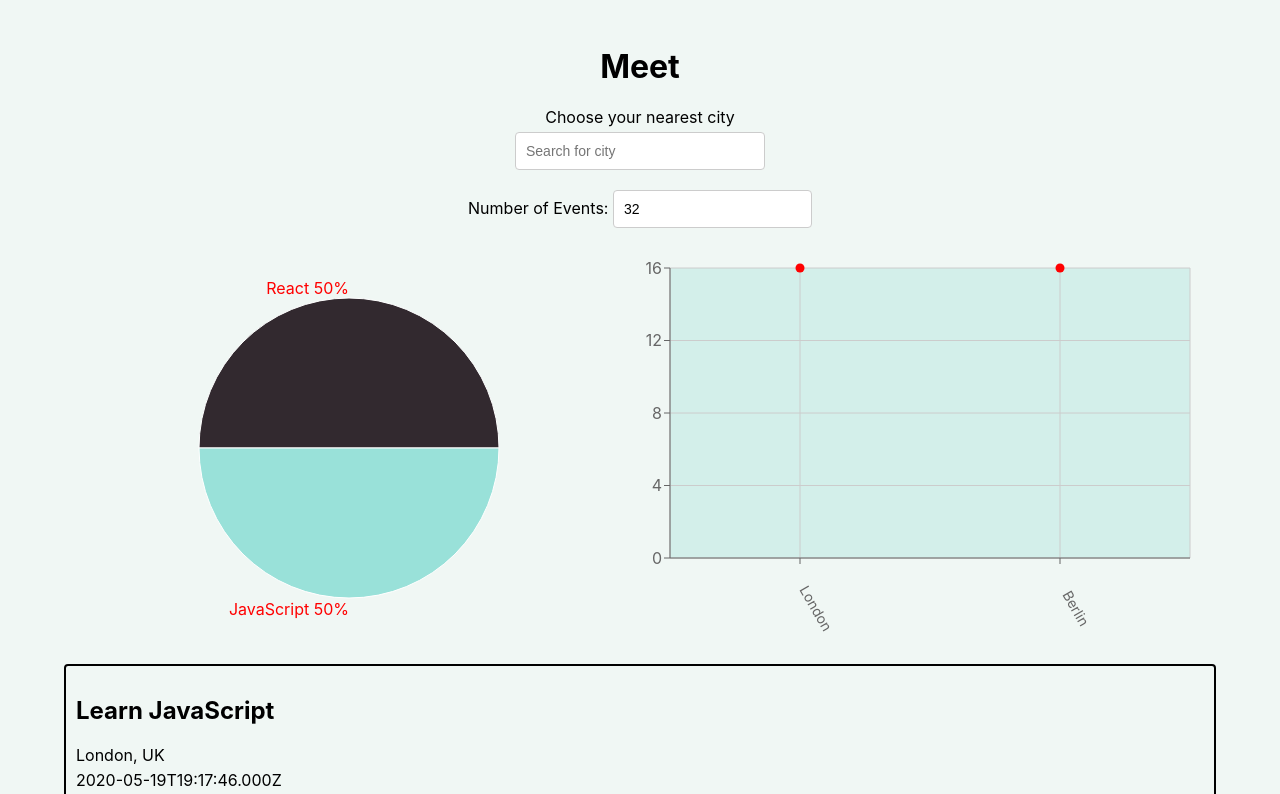
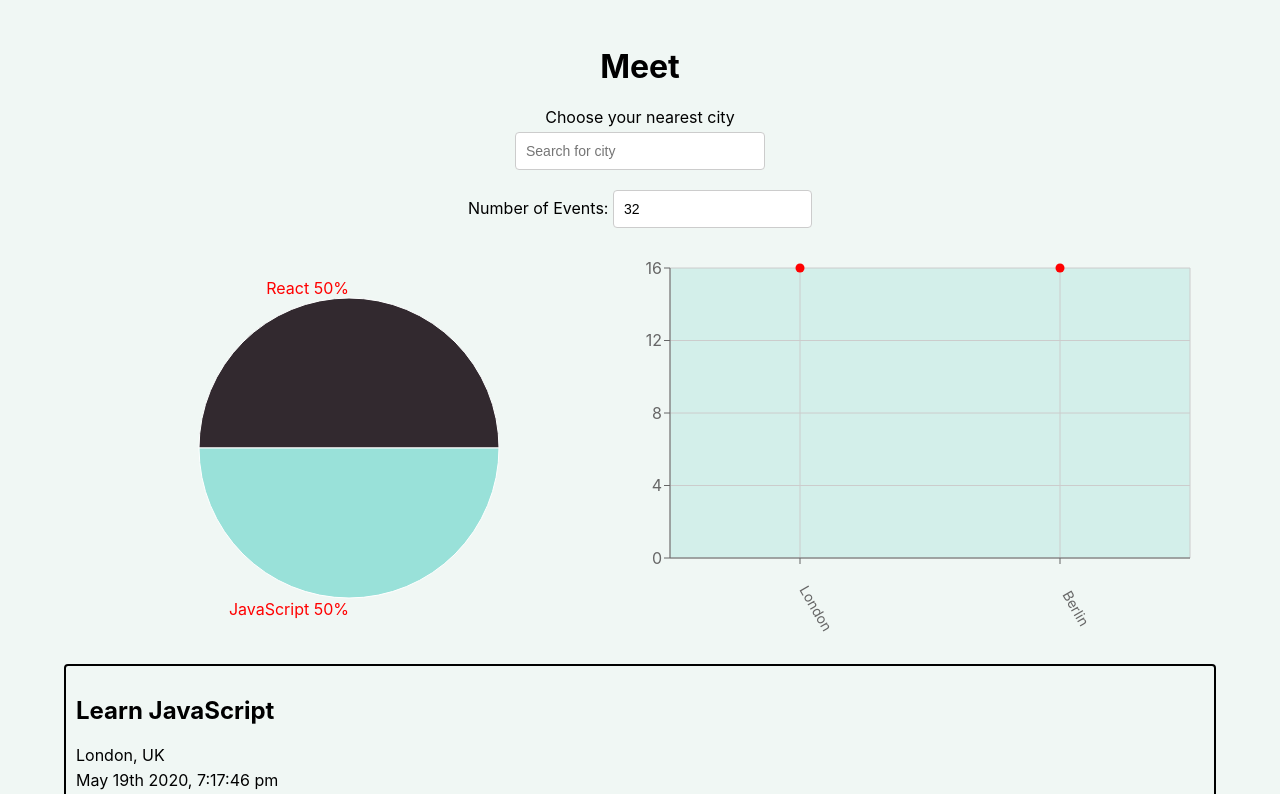
Before and after one commit to Ntsubi/meet, a React (Create React App) app: page / in a window 1280 px wide. Shown: the top 794 px of the page. Built offline with nearby package versions, Linux system fonts and the light colour scheme; what atatus-spa would draw is missing.

Commit message:
added momemnt

```diff
--- a/package.json
+++ b/package.json
@@ -8,6 +8,7 @@
     "@testing-library/react": "^13.4.0",
     "@testing-library/user-event": "^14.5.2",
     "atatus-spa": "^4.6.0",
+    "moment": "^2.30.1",
     "react": "^18.2.0",
     "react-dom": "^18.2.0",
     "react-scripts": "5.0.1",
--- a/src/components/Event.js
+++ b/src/components/Event.js
@@ -1,3 +1,4 @@
+import moment from "moment";
 import { useState } from "react";
 
 const Event = ({ event }) => {
@@ -8,7 +9,7 @@ const Event = ({ event }) => {
     <li className="event">
       <h2>{event && event.summary}</h2>
       <p>{event && event.location}</p>
-      <p>{event && event.created}</p>
+      <p>{event && moment(event.created).format('MMMM Do YYYY, h:mm:ss a')}</p>
       {showDetails ?
         <p className="details">{event && event.description}</p>
         : null
```
Also changed, not shown: 2 other files (tests, documents, lock files or other folders).
